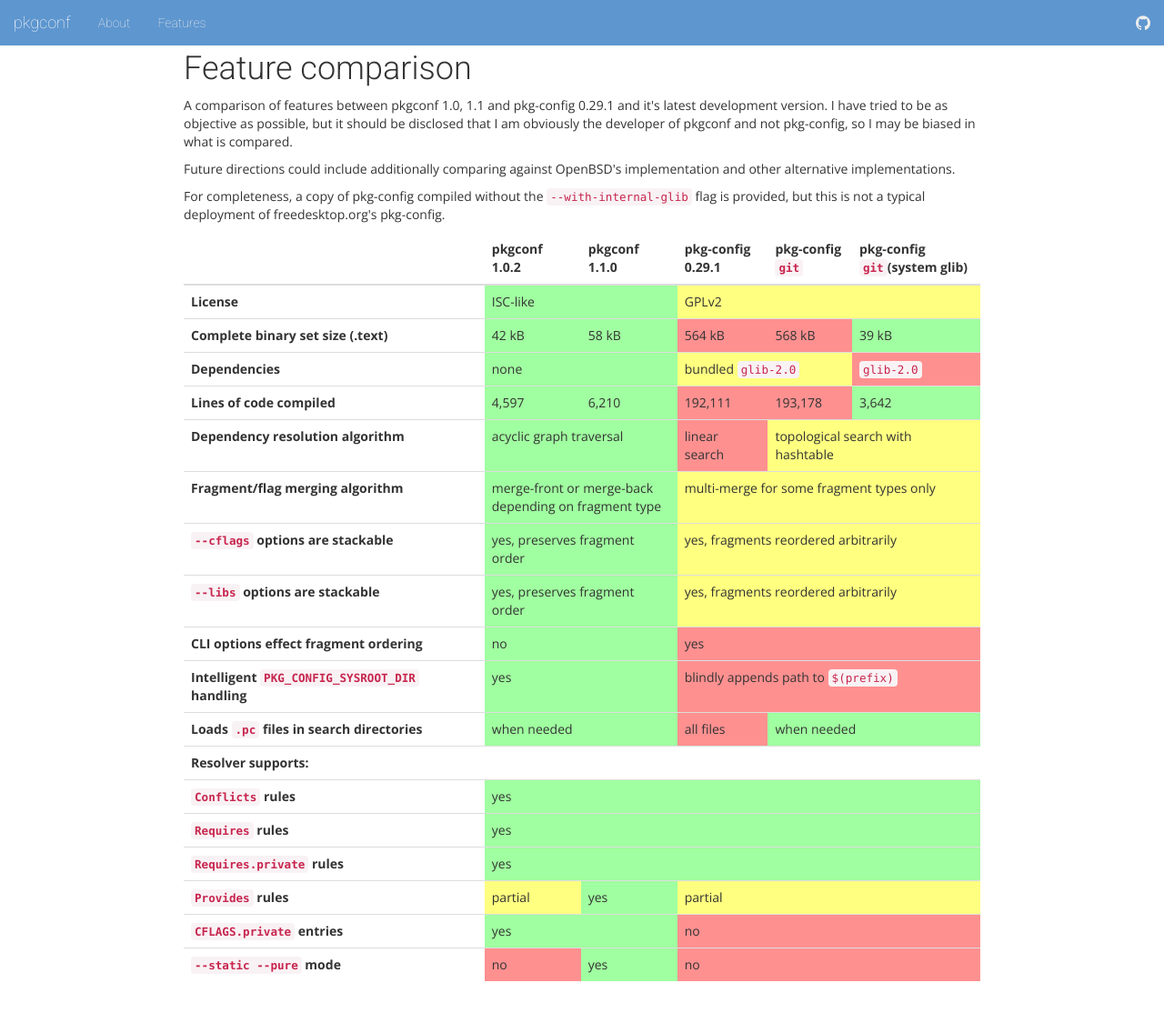
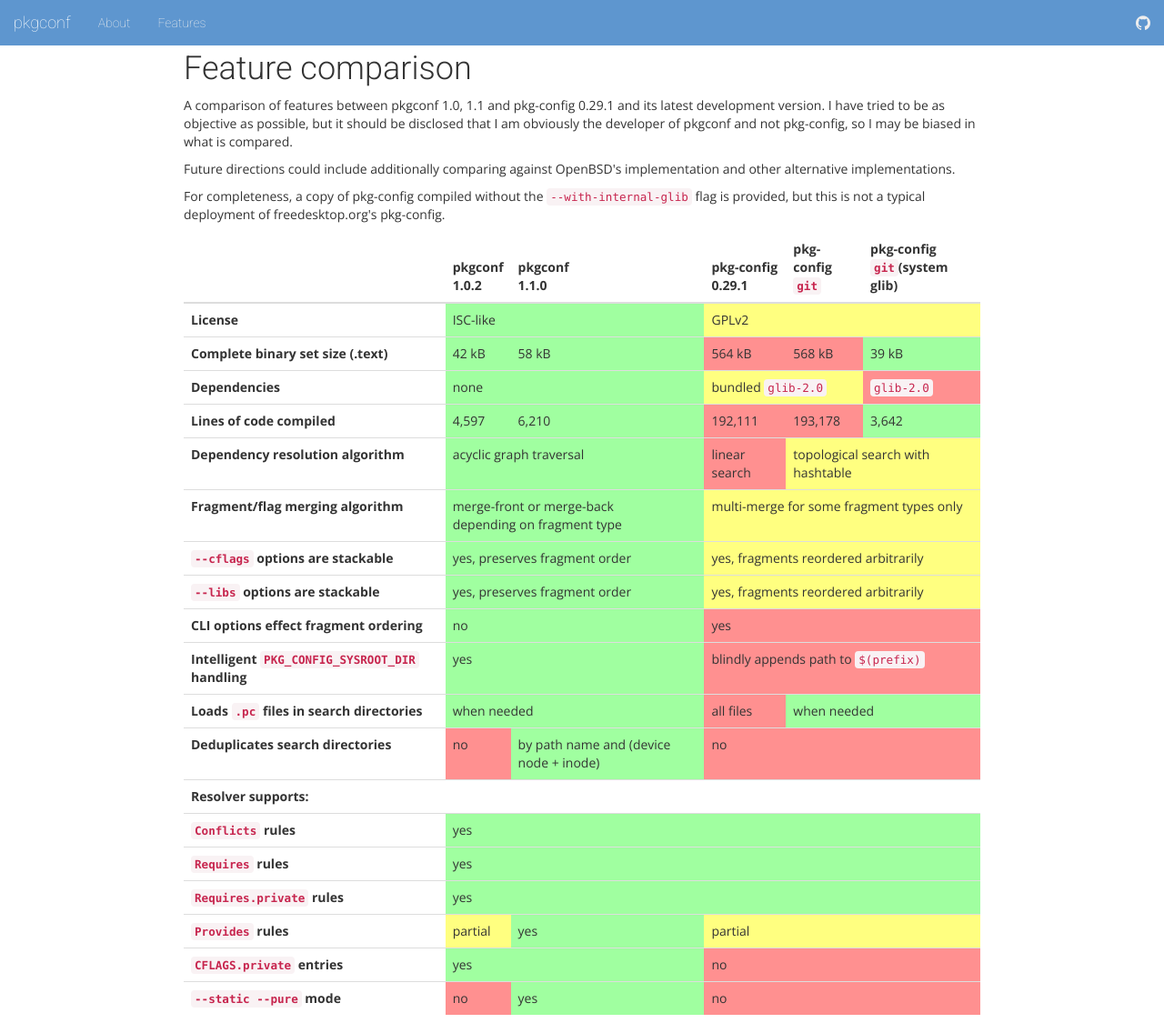
Before and after one commit to pkgconf/pkgconf.github.io, a Jekyll site: the page built from features.html, in a window 1280 px wide and 1136 px high. Shown: the whole window at 91% size. Built offline with Jekyll 4.4.1, drawn with Linux system fonts in a browser that asks for light colours; nearby versions of some CDN libraries.

Commit message:
features: add path dedup

```diff
--- a/features.html
+++ b/features.html
@@ -3,7 +3,7 @@
 title: Feature comparison
 ---
 
-<p>A comparison of features between pkgconf 1.0, 1.1 and pkg-config 0.29.1 and it's latest development version.
+<p>A comparison of features between pkgconf 1.0, 1.1 and pkg-config 0.29.1 and its latest development version.
 I have tried to be as objective as possible, but it should be disclosed that I am obviously the developer of
 pkgconf and not pkg-config, so I may be biased in what is compared.</p>
 
@@ -88,6 +88,13 @@
       <td colspan="2" class="background-good">when needed</td>
       <td class="background-bad">all files</td>
       <td colspan="2" class="background-good">when needed</td>
+    </tr>
+    <tr>
+      <th>Deduplicates search directories</th>
+      <td class="background-bad">no</td>
+      <td class="background-good">by path name and (device node + inode)</td>
+      <td colspan="3" class="background-bad">no</td>
+    </tr>
     <tr>
       <th colspan="6">Resolver supports:</th>
     </tr>
```
